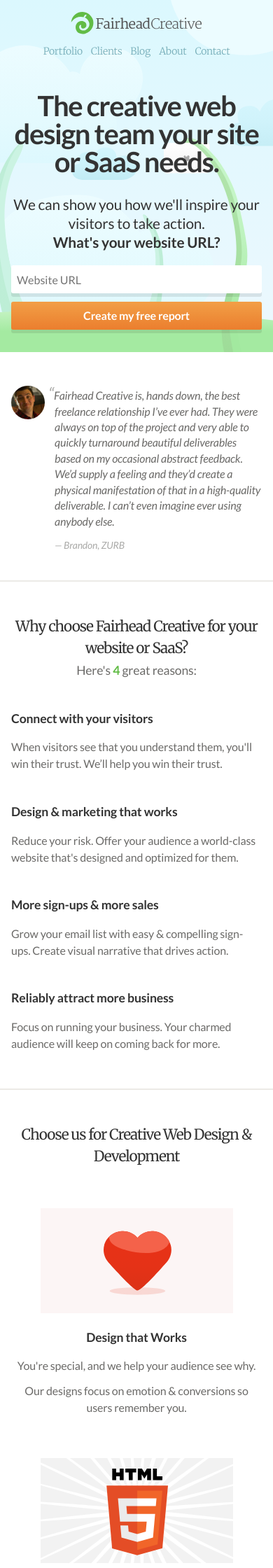
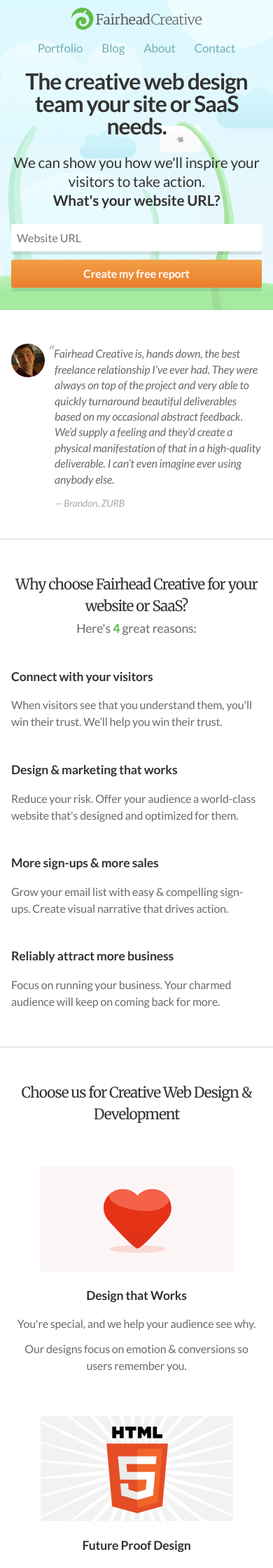
Before and after one commit to fairheadcreative/fairheadcreative, a Jekyll site: the page built from index.html, in a window 390 px wide. Shown: the top 2240 px of the page at 70% size. Built offline with Jekyll 4.4.1, drawn with Linux system fonts in a browser that asks for light colours; Markdown is read by kramdown in place of the engine named in the settings.

Commit message:
Spaced out mobile nav variation

```diff
--- a/_sass/_home.scss
+++ b/_sass/_home.scss
@@ -23,6 +23,11 @@
       font-size: 2.5em;
       line-height: 1;
       font-weight: 700;
+
+      @include media(max-width $medium-screen) {
+        font-size: 2em;
+        margin-top: 0;
+      }
 
       @include media($large-screen) {
         margin-top: 90px;
--- a/_sass/_navigation.scss
+++ b/_sass/_navigation.scss
@@ -1,10 +1,13 @@
 #navigation {
   position: relative;
   z-index: 2;
-  padding: 1em 1em 0;
+  padding: .6em 1em 0;
   text-align: center;
   font-weight: 300;
 
+  @include media($medium-screen) {
+    padding: 1em 1em 0;
+  }
 
   @include media(max-width $medium-screen) {
     ul {
@@ -14,8 +17,13 @@
 
   a {
     color: #76adb8;
-    font-family: $serif;
-    font-size: em(14);
+    font-family: $sans-serif;
+    font-size: em(17);
+
+    @include media($medium-screen) {
+      font-family: $serif;
+      font-size: em(14);
+    }
 
     &:hover {
       color: darken(#76adb8, 20%);
@@ -65,7 +73,7 @@
 .nav-about,
 .nav-contact {
   display: inline-block;
-  margin: .5em .28em 0;
+  margin: 1.1em .75em 0;
   min-height: 23px;
 
   @include media($medium-screen) {
@@ -77,6 +85,12 @@
   margin-left: 0;
 }
 
+.nav-clients {
+  @include media(max-width $medium-screen) {
+    display: none;
+  }
+}
+
 .nav-contact {
   margin-right: 0;
 }
@@ -86,7 +100,7 @@
   background-size: contain;
   @extend %hide-text;
   width: 190px;
-  height: 40px;
+  height: 33px;
   display: block;
   margin: 0 auto;
 
@@ -100,6 +114,7 @@
 
   @include media(em(720)) {
     width: 250px;
+    height: 40px;
     margin: 0 0 12px;
     float: left;
   }
```
